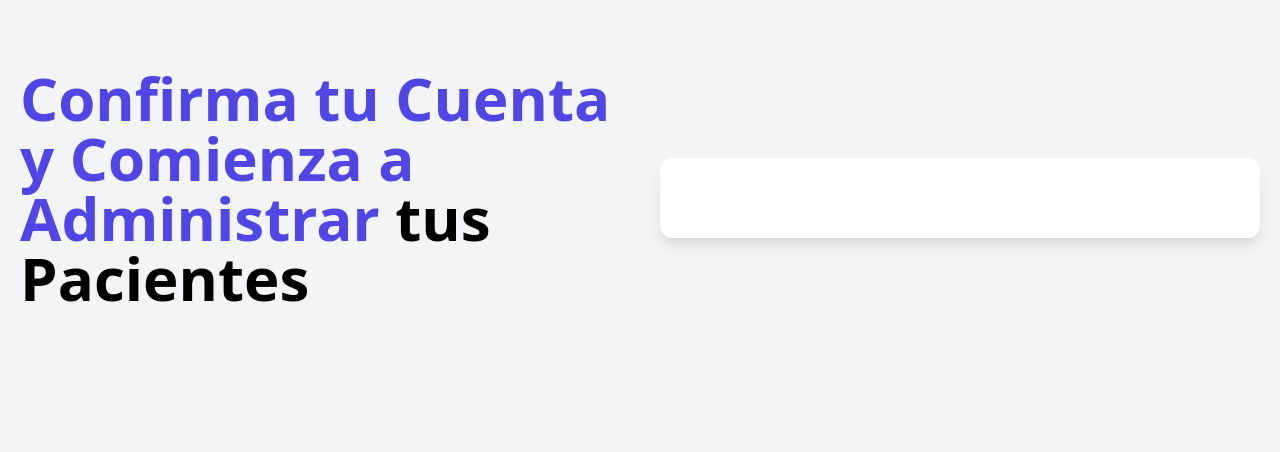
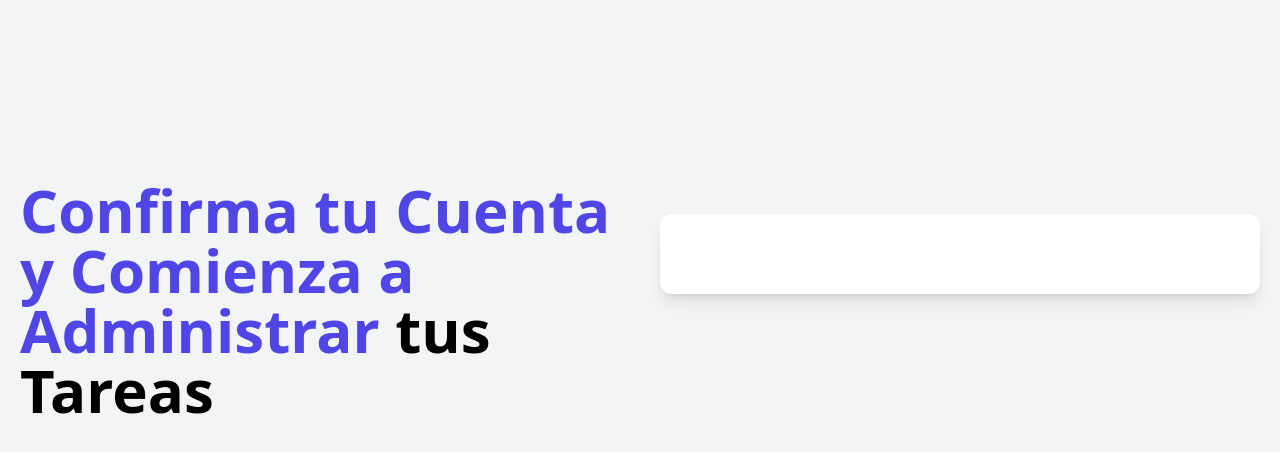
Before and after one commit to url-classes/proyecto-grupal---frontend-tasksmern, a React (Vite) app: page /confirmar/1 in a window 1280 px wide. Shown: the top 452 px of the page. Built offline with nearby package versions, Linux system fonts and the light colour scheme; no server answers.

Commit message:
Modificaciones confirmacion email

```diff
--- a/src/paginas/ConfirmarCuenta.jsx
+++ b/src/paginas/ConfirmarCuenta.jsx
@@ -36,9 +36,9 @@ const ConfirmarCuenta = () => {
     return (
         <>
           <div>
-                <h1 className="text-indigo-600 font-black text-6xl">
+                <h1 className="text-indigo-600 font-black text-6xl mt-28">
                     Confirma tu Cuenta y Comienza a Administrar  {""}
-                    <span className="text-black">tus Pacientes</span>
+                    <span className="text-black">tus Tareas</span>
                 </h1>
             </div>
 
```
